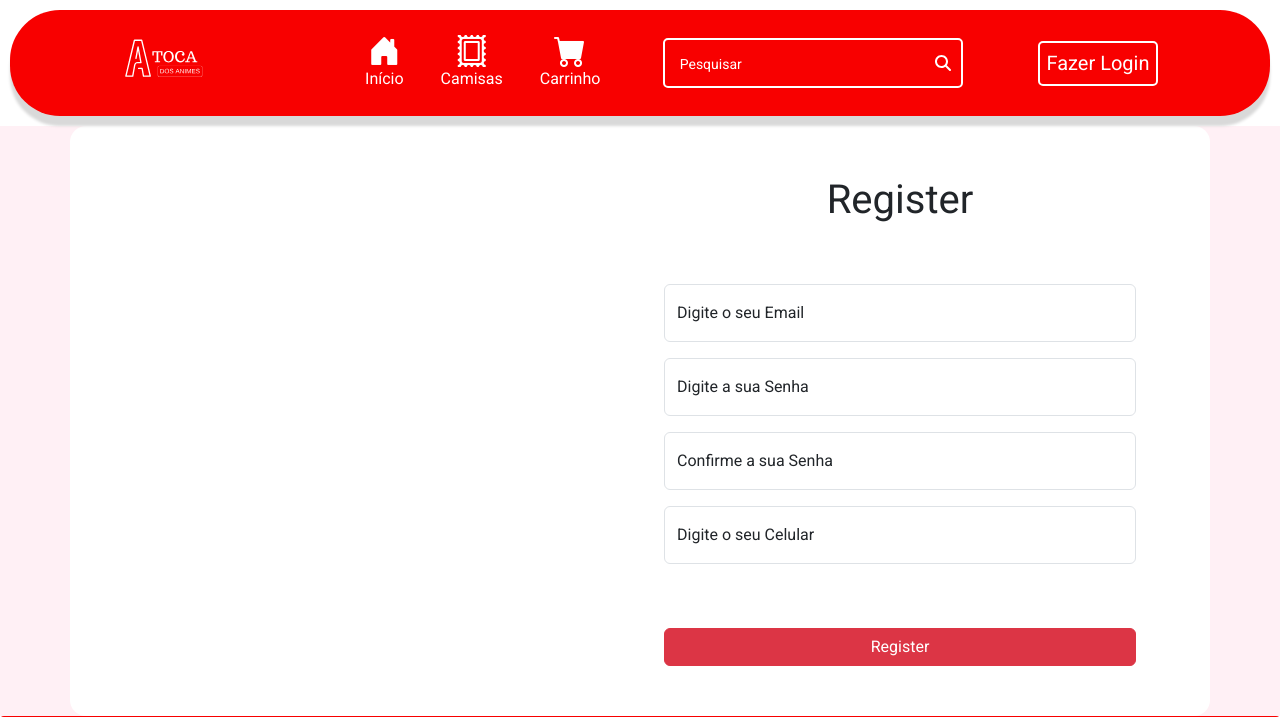
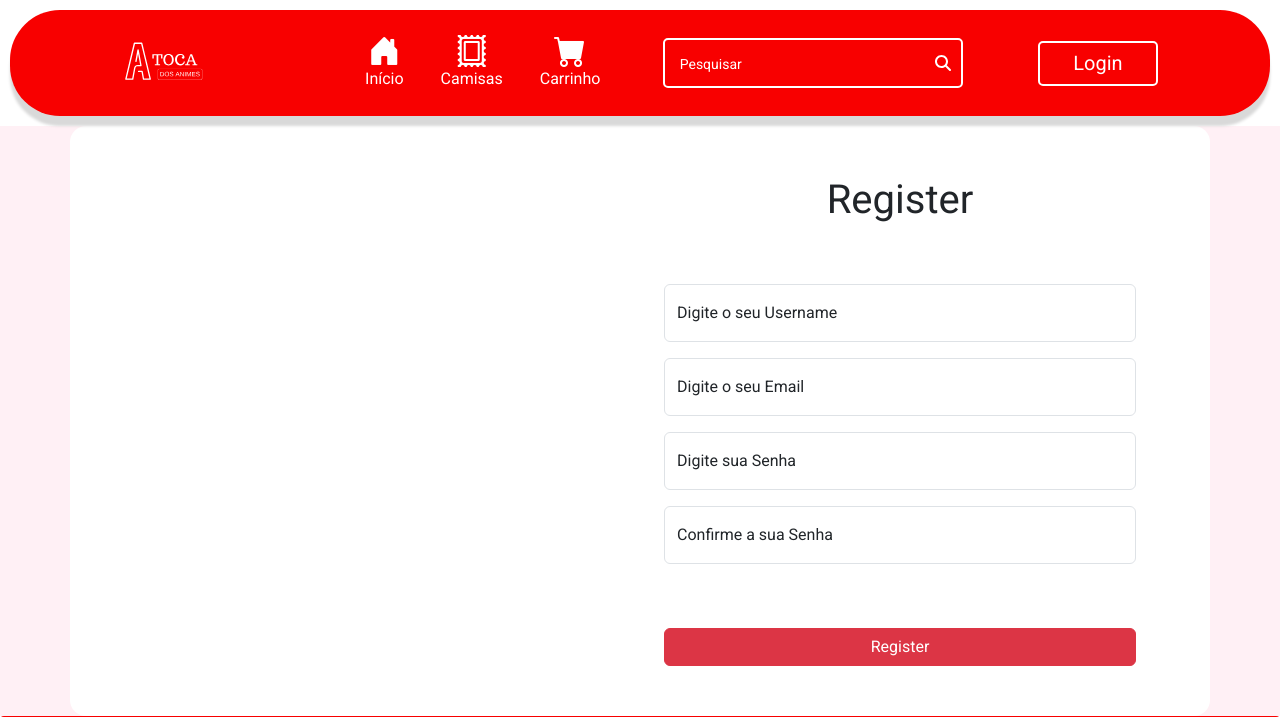
Before and after one commit to kengiiGMs/ProjetoPI, a Django app: page /register in a window 1280 px wide. Shown: the top 717 px of the page. Run offline with Django 4.2, Linux system fonts and the light colour scheme; some libraries are stand-ins or nearby versions.

Commit message:
added username field on register

```diff
--- a/ecommerce/models.py
+++ b/ecommerce/models.py
@@ -4,7 +4,6 @@ from django.db import models
 # Create your models here.
 
 class User(AbstractUser):
-    nome = models.CharField(max_length=255, blank=False, null=True)
     cpf = models.CharField(max_length=11, blank=False, null=True)
     adm = models.BooleanField(default=False)
 
--- a/ecommerce/static/ecommerce/style.css
+++ b/ecommerce/static/ecommerce/style.css
@@ -39,6 +39,7 @@
   font-weight: 400;
 }
 
+
 .logo {
   display: flex;
   max-width: 80px;
@@ -46,6 +47,8 @@
   margin-right: 200px;
   margin-left: 15%;
   justify-content: center;
+  position: relative;
+  top: 3px;
 }
 
 .inputSearch {
@@ -112,12 +115,9 @@ input[type="search"]::-webkit-search-results-decoration {
     border: 2px solid white;
     border-radius: 5px;
     margin-right: 40px;
-}
-
-.login a {
-  text-decoration: none;
-  color: white;
-  font-size: 20px;
+    color: white;
+    font-size: 20px;
+    text-decoration: none;
 }
 
 .login:hover {
--- a/ecommerce/templates/ecommerce/layout.html
+++ b/ecommerce/templates/ecommerce/layout.html
@@ -19,13 +19,14 @@
             <nav class="navbar navbar-expand-lg navbar-dark">
                 <div class="container">
                     <a class="navbar-brand" href="{% url 'index' %}">
-                        <img src="{% static 'ecommerce/Assets/LogoToca.svg' %}" alt="" class="logo" />
+                        <img  src="{% static 'ecommerce/Assets/LogoToca.svg' %}" alt="" class="logo" />
                     </a>
                     <button class="navbar-toggler" type="button" data-bs-toggle="collapse" data-bs-target="#navbarNav"
                         aria-controls="navbarNav" aria-expanded="false" aria-label="Alternar navegação">
                         <span class="navbar-toggler-icon"></span>
                     </button>
                     <div class="collapse navbar-collapse" id="navbarNav">
+                        <!-- <div class="d-flex me-auto justify-content-center"> -->
                             <ul class="navbar-nav me-auto iconsLinks">
                                 <li class="nav-item">
                                     <a class="nav-link" href="{% url 'index' %}" style="color: white;"><i class="bi bi-house-door-fill"></i> Início</a>
@@ -37,37 +38,36 @@
                                     <a class="nav-link" href="#" style="color: white;"><i class="bi bi-cart-fill"></i> Carrinho</a>
                                 </li>
                             </ul>
+                        <!-- </div> -->
                         <form class="d-flex me-auto justify-content-center" action="{% url 'search_bar' %}" method="get">
                             {% csrf_token %}
                             <input class="inputSearch" type="search" placeholder="Pesquisar" aria-label="Search" name="search"/>
                         </form>
                         {% if user.is_authenticated %}
+                            <!-- <div class="d-flex me-auto justify-content-center text-center"> -->
+                                <ul class="navbar-nav me-auto iconsLinks">
+                                    <li class="nav-item">
                                         {% if user.is_superuser or user.adm %}
-                                <div class="d-flex justify-content-center align-items-center">
-                                    <a href="{% url 'commands' %}" style="color: inherit; text-decoration: none;"><strong style="color: white; margin-right: 30px;">{{user.username}}</strong></a>
+                                            <a class="nav-link" href="{% url 'commands' %}" style="color: inherit; text-decoration: none;"><strong style="color: white;">{{request.user.username}}</strong></a>
+                                        {% else %}
+                                            <a  class="nav-link" href="" style="color: inherit; text-decoration: none;"><strong style="color: white;">{{request.user.username}}</strong></a>
+                                        {% endif %}
+                                    </li>
+                                </ul>
+                            <!-- </div> -->
+                            <div class="d-flex justify-content-center">
+                                <a href="{% url 'logout' %}"><button class="login">Logout</button></a>
                             </div>
                         {% else %}
-                                <div class="d-flex justify-content-center align-items-center">
-                                    <strong style="color: white; margin-right: 30px;">{{user.username}}</strong>
-                                </div>
-                            {% endif %}
-                            <div class="d-flex justify-content-center align-items-center">
-                                <button class="login">
-                                    <a href="{% url 'logout' %}">Logout</a>
-                                </button>
-                            </div>
-
-                        {% else %}
-                            <div class="d-flex justify-content-center align-items-center">
-                                <button class="login">
-                                    <a href="{% url 'login' %}">Fazer Login</a>
-                                </button>
+                                <div class="d-flex justify-content-center">
+                                    <a href="{% url 'login' %}"><button class="login">Login</button></a>
                                 </div>
                         {% endif %}
                     </div>
                 </div>
             </nav>
         </header>
+
 
         <div class="offcanvas offcanvas-end" tabindex="-1" id="offcanvasRight" aria-labelledby="offcanvasRightLabel">
             <div class="offcanvas-header">
--- a/ecommerce/templates/ecommerce/register.html
+++ b/ecommerce/templates/ecommerce/register.html
@@ -23,27 +23,27 @@
                             {% csrf_token %}
 
                             <div class="form-floating mb-3">
-                                <input type="email" class="form-control input-login" id="floatingInput"
-                                    placeholder="name@example.com" name="email">
-                                <label for="floatingInput">Digite o seu Email</label>
+                                <input type="text" class="form-control input-login" id="floatingInput"
+                                    placeholder="Username" name="username" maxlength="16">
+                                <label for="floatingInput">Digite o seu Username</label>
+                            </div>
+
+                            <div class="form-floating  mb-3">
+                                <input type="email" class="form-control input-login" id="floatingEmail"
+                                    placeholder="example@email.com" name="email">
+                                <label for="floatingEmail">Digite o seu Email</label>
                             </div>
 
                             <div class="form-floating  mb-3">
                                 <input type="password" class="form-control input-login" id="floatingPassword"
                                     placeholder="Password" name="password">
-                                <label for="floatingPassword">Digite a sua Senha</label>
-                            </div>
-
-                            <div class="form-floating  mb-3">
-                                <input type="password" class="form-control input-login" id="confirmFloatingPassword"
-                                    placeholder="Password" name="confirmation">
-                                <label for="floatingPassword">Confirme a sua Senha</label>
+                                <label for="floatingPassword">Digite sua Senha</label>
                             </div>
 
                             <div class="form-floating">
-                                <input type="text" class="form-control input-login" id="floatingCelular"
-                                    placeholder="celular" name="celular">
-                                <label for="celular">Digite o seu Celular</label>
+                                <input type="password" class="form-control input-login" id="confirmFloatingPassword"
+                                    placeholder="Password" name="confirmation">
+                                <label for="confirmFloatingPassword">Confirme a sua Senha</label>
                             </div>
 
                             <div class="d-grid gap-2 button-login">
--- a/ecommerce/views.py
+++ b/ecommerce/views.py
@@ -20,7 +20,6 @@ def search_bar(request):
         search_products = []
         for produto in produtos:
             formatted_input = f"{produto.nome_produto.title()}{produto.nome_produto.upper()}{produto.nome_produto.lower()}{produto.nome_produto.swapcase()}"
-            print(formatted_input)
             if user_input in formatted_input:
                 search_products.append(produto)
 
@@ -91,9 +90,10 @@ def commands(request):
 
 def login_view(request):
     if request.method == "POST":
-        email = request.POST.get("email")
+        email = request.POST.get("email").lower()
         password = request.POST.get("password")
-        user = authenticate(request, username=email, password=password)
+        request_username = User.objects.get(email=email).username
+        user = authenticate(request, username=request_username, password=password)
 
         if user is not None:
             login(request, user)
@@ -115,19 +115,18 @@ def logout_view(request):
 
 def register(request):
     if request.method == "POST":
-        email = request.POST.get("email")
+        username = request.POST.get("username")
+        email = request.POST.get("email").lower()
         password = request.POST.get("password")
         confirmation = request.POST.get("confirmation")
-
         if password != confirmation:
             return render(
                 request,
                 "ecommerce/register.html",
                 context={"message", "Passwords must match."},
             )
-
         try:
-            user = User.objects.create_user(email, email, password)
+            user = User.objects.create_user(username, email, password)
             user.save()
         except IntegrityError:
             return render(
```
Also changed, not shown: ecommerce/templates/ecommerce/index.html (+3 -5 lines), db.sqlite3, ecommerce/migrations/0001_initial.py, ecommerce/migrations/0002_user_adm.py (deleted), ecommerce/migrations/0003_remove_produto_tamanho_produto_produto_tamanho_g_and_more.py (deleted). Lines whose indentation alone changed are shown as unchanged.
